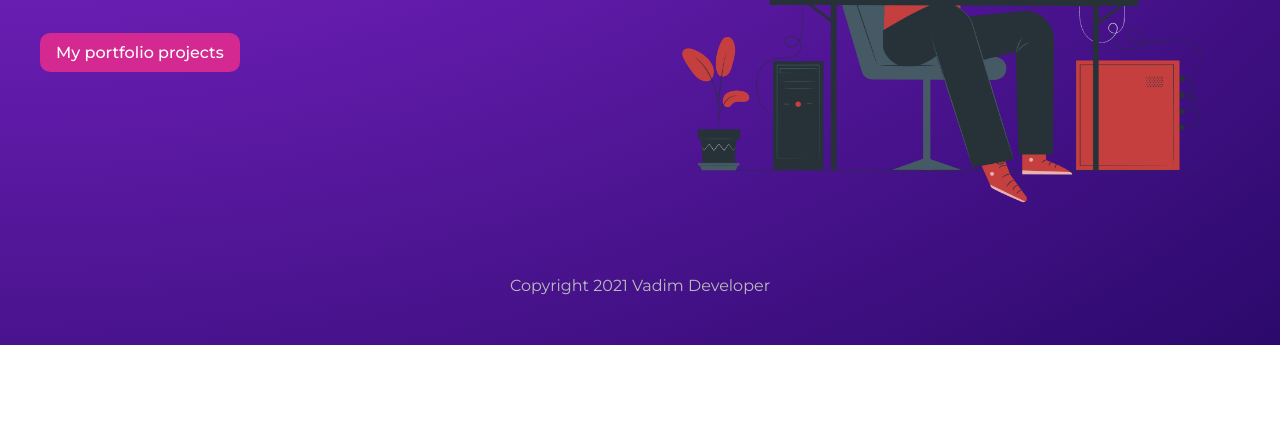
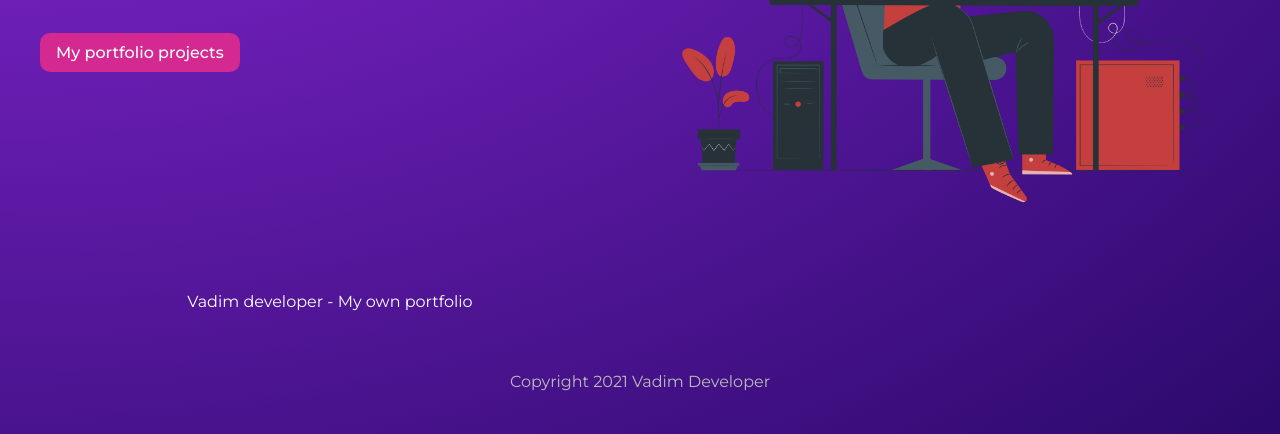
Before and after one commit to vadiminsk/gatsby-start, a Gatsby site: page / in a window 1280 px wide. Shown: the part 455-889 px from the top of the page. Before the commit the page ends 800 px from the top, so only its background shows below. Built offline with nearby package versions, Linux system fonts and the light colour scheme; Gatsby itself is replaced by a stand-in of ours.

Commit message:
create query and output site info

```diff
--- a/gatsby-config.js
+++ b/gatsby-config.js
@@ -7,4 +7,8 @@
 module.exports = {
   /* Your site config here */
   plugins: [],
+  siteMetadata: {
+    title: `Vadim developer`,
+    description: `My own portfolio`,
+  },
 }
--- a/src/pages/index.js
+++ b/src/pages/index.js
@@ -1,9 +1,13 @@
-import { Link } from "gatsby"
+import { graphql, Link } from "gatsby"
 import React from "react"
 import Layout from "../components/Layout"
 import styles from "../styles/home.module.css"
 
-export default function Home() {
+export default function Home({ data }) {
+  console.log(data)
+
+  const { title, description } = data.site.siteMetadata
+
   return (
     <Layout>
       <section className={styles.home}>
@@ -16,7 +20,21 @@
           </Link>
         </div>
         <img src="/banner.png" alt="Site banner" />
+        <p>
+          {title} - {description}
+        </p>
       </section>
     </Layout>
   )
 }
+
+export const query = graphql`
+  query SiteInfo {
+    site {
+      siteMetadata {
+        description
+        title
+      }
+    }
+  }
+`
```
